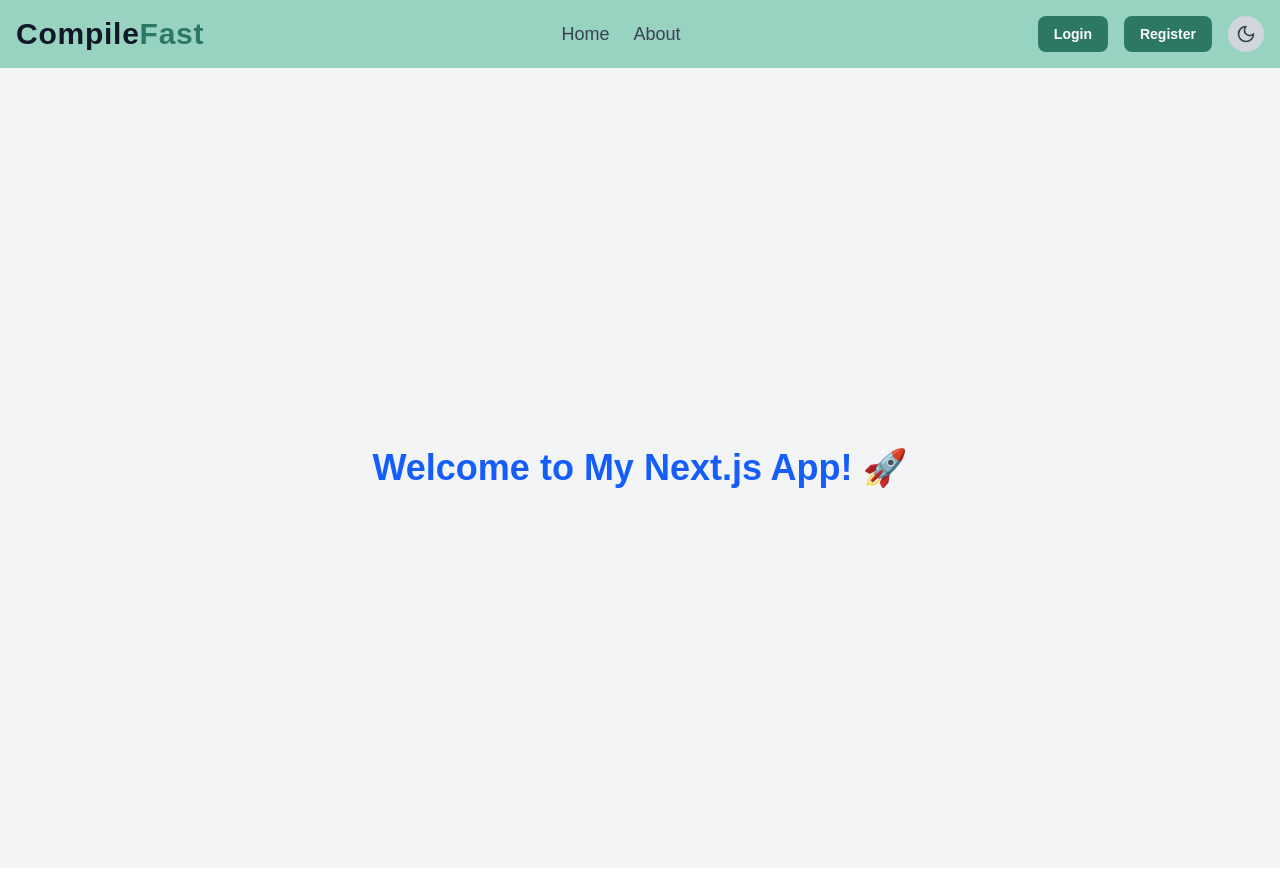
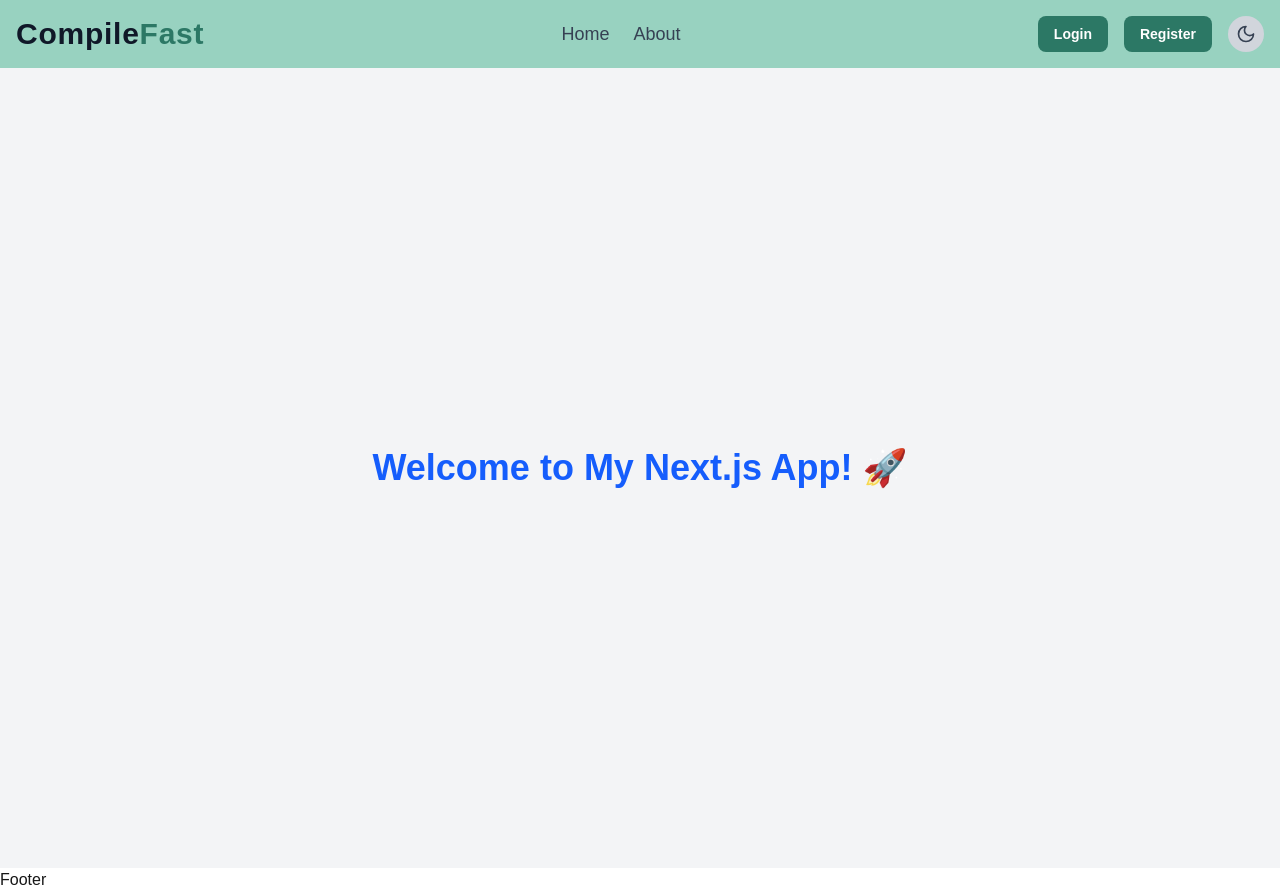
Before and after one commit to snehavish595/CompileFast, a Next.js app in the folder frontend/: page / in a window 1280 px wide. Before the commit the page ends 868 px from the top, so only its background shows below. Built offline with nearby package versions, Linux system fonts and the light colour scheme.

Commit message:
add footer component

```diff
--- /dev/null
+++ b/frontend/src/app/components/Footer.jsx
@@ -0,0 +1,9 @@
+import React from 'react'
+
+const Footer = () => {
+  return (
+    <div>Footer</div>
+  )
+}
+
+export default Footer
--- a/frontend/src/app/page.tsx
+++ b/frontend/src/app/page.tsx
@@ -1,4 +1,5 @@
 import Header from "./components/Navbar";
+import Footer from "./components/Footer";
 
 export default function Home() {
   return (
@@ -7,6 +8,7 @@
       <main className="flex flex-col items-center justify-center h-screen bg-gray-100">
         <h1 className="text-4xl font-bold text-blue-600">Welcome to My Next.js App! 🚀</h1>
       </main>
+      <Footer/>
     </>
   );
 }
```
